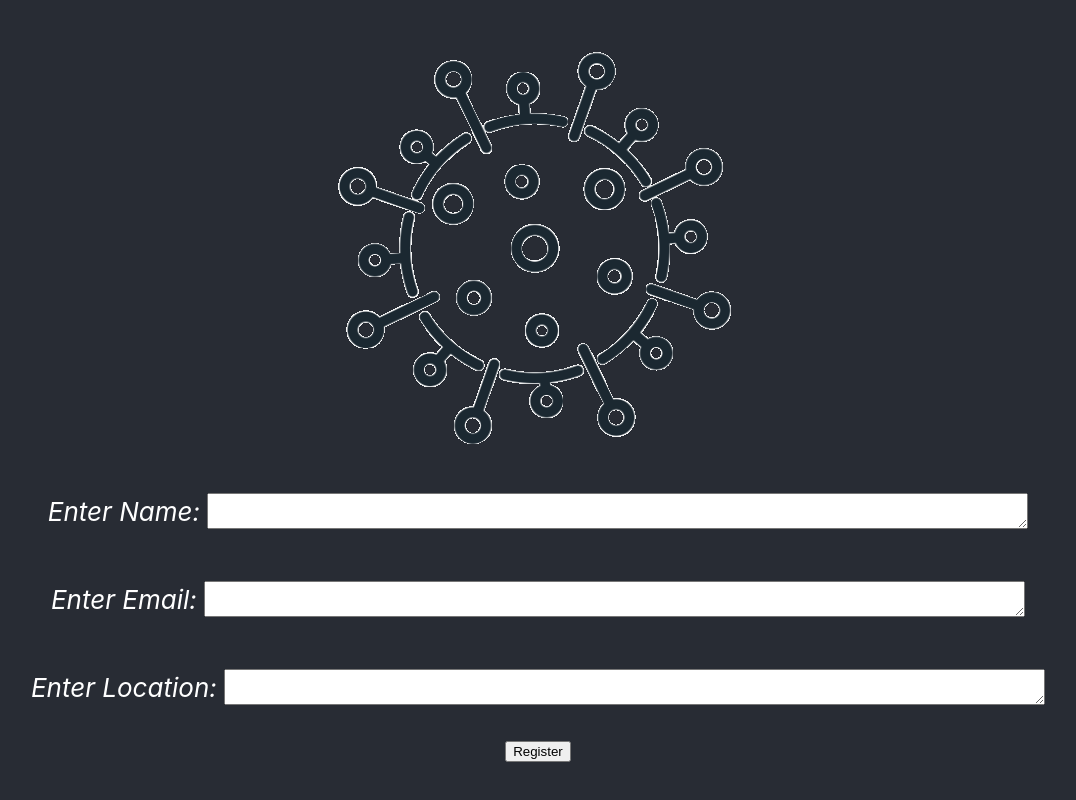
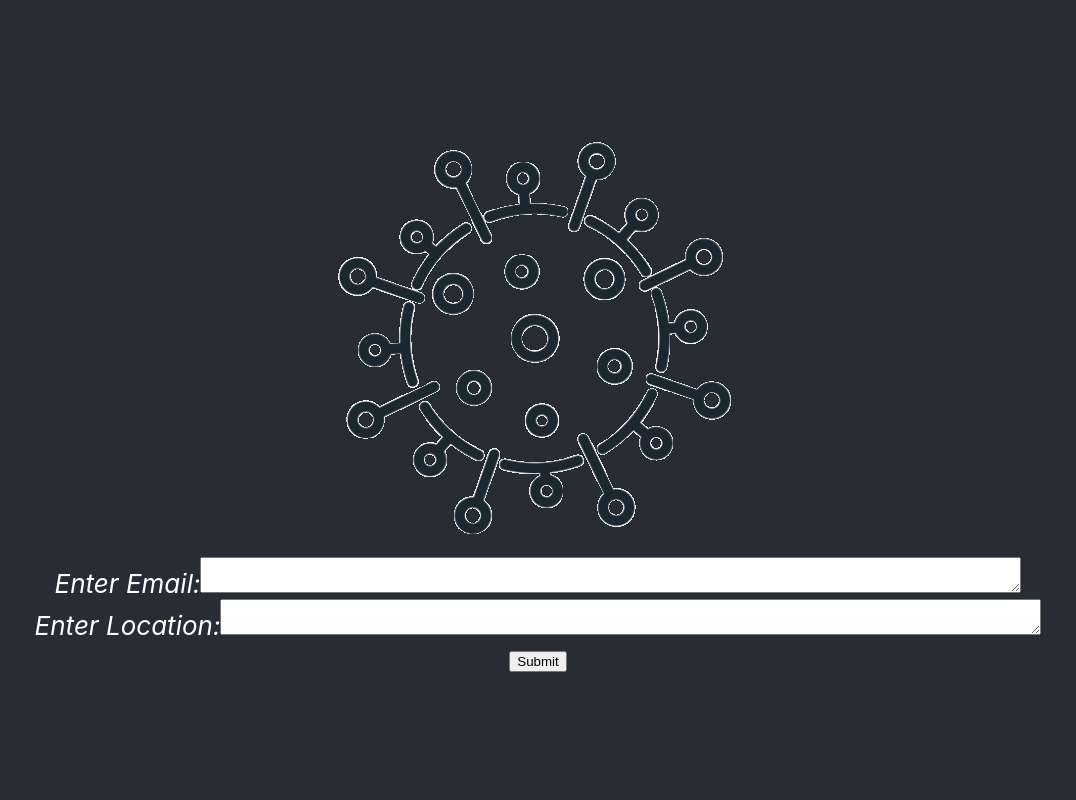
Before and after one commit to RIT-cloud-computing/term-project-team-team-1, a React (Create React App) app: page / in a window 1280 px wide. Shown: the whole page, without its empty margins (102-1178 px from the left). Built offline with nearby package versions, Linux system fonts and the light colour scheme.

Commit message:
changes made to text inputs for data collection

```diff
--- a/public/index.html
+++ b/public/index.html
@@ -24,7 +24,7 @@
       work correctly both with client-side routing and a non-root public URL.
       Learn how to configure a non-root public URL by running `npm run build`.
     -->
-    <title>React App</title>
+    <title>CovAlert</title>
   </head>
   <body>
     <noscript>You need to enable JavaScript to run this app.</noscript>
--- a/src/App.css
+++ b/src/App.css
@@ -12,7 +12,8 @@
 }
 
 .formfield * {
-  vertical-align: middle;
+  vertical-align: central;
+  horiz-align: center;
   font-size: calc(10px + 2vmin);
   font-style: oblique;
 }
--- a/src/App.js
+++ b/src/App.js
@@ -1,6 +1,6 @@
 import './App.css';
 import covid from './covid.png'
-import {Col, Row, Button} from 'reactstrap'
+import EssayForm from "./EssayForm";
 
 function App() {
   return (
@@ -8,26 +8,11 @@ function App() {
             <div className={"logo"}>
             <img src={covid} className="App-logo" alt="logo"/>
             </div>
-            <p className="formfield">
-                <label htmlFor="textarea">Enter Name: </label>
-                <textarea name="Name" cols={"50"} rows={"1"}>
-                </textarea>
-            </p>
-            <p className="formfield">
-                <label htmlFor="textarea">Enter Email: </label>
-                <textarea name="Email" cols={"50"} rows={"1"}>
-                </textarea>
-            </p>
-            <p className="formfield">
-                <label htmlFor="textarea">Enter Location: </label>
-                <textarea name="Location" cols={"50"} rows={"1"}>
-                </textarea>
-            </p>
-        <div className="Register">
-            <Button> Register </Button>
-        </div>
+            <EssayForm />
         </div>
   );
 }
 
+
+
 export default App;
--- /dev/null
+++ b/src/EssayForm.js
@@ -0,0 +1,50 @@
+import React from "react";
+import {Form} from "reactstrap";
+
+class EssayForm extends React.Component {
+    constructor(props) {
+        super(props);
+        this.state = {
+            value: ''
+        };
+
+        this.handleChange = this.handleChange.bind(this);
+        this.handleSubmit = this.handleSubmit.bind(this);
+    }
+
+    handleChange(event) {
+        this.setState({value: event.target.value});
+    }
+
+    handleSubmit(event) {
+        alert('Success! You are now registered for CovAlert' + this.state.value);
+        event.preventDefault();
+    }
+
+    render() {
+        return (
+            <form onSubmit={this.handleSubmit}>
+                <label>
+                    <Form className="formfield">
+                        <label htmlFor="textarea">Enter Email:</label>
+                        <textarea onChange={this.handleChange} name="Email" cols={"50"} rows={"1"}>
+                        </textarea>
+                    </Form>
+                </label>
+                <label>
+                    <Form className="formfield">
+                        <label htmlFor="textarea">Enter Location:</label>
+                        <textarea onChange={this.handleChange} name="Location" cols={"50"} rows={"1"}>
+                        </textarea>
+                    </Form>
+                </label>
+                <div className={"Register"}>
+                <input type="submit" value="Submit"/>
+                </div>
+            </form>
+
+        );
+    }
+}
+
+export default EssayForm;
--- a/src/index.js
+++ b/src/index.js
@@ -2,11 +2,12 @@ import React from 'react';
 import ReactDOM from 'react-dom';
 import './index.css';
 import App from './App';
+
 import reportWebVitals from './reportWebVitals';
 
 ReactDOM.render(
   <React.StrictMode>
-    <App />
+      <App />
   </React.StrictMode>,
   document.getElementById('root')
 );
```
Also changed, not shown: public/manifest.json, src/logo.svg (deleted).
